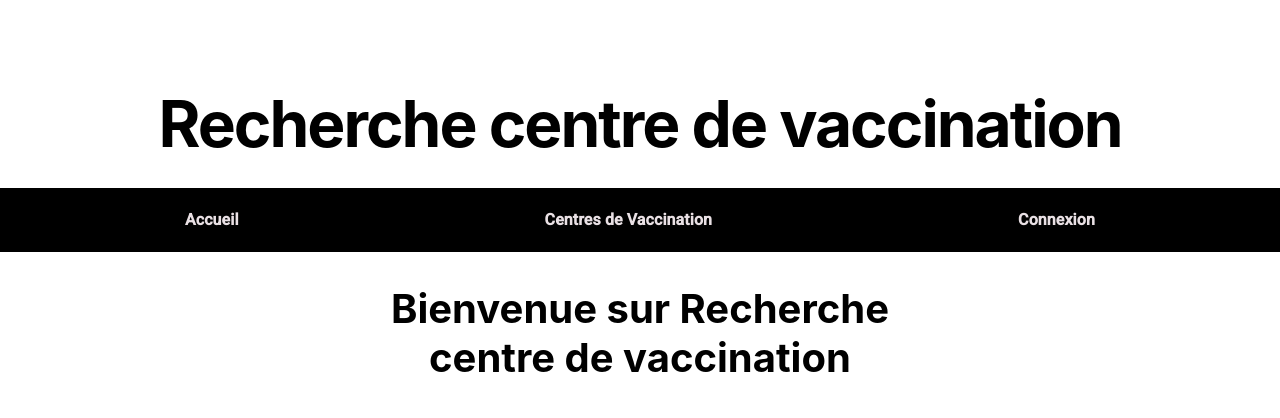
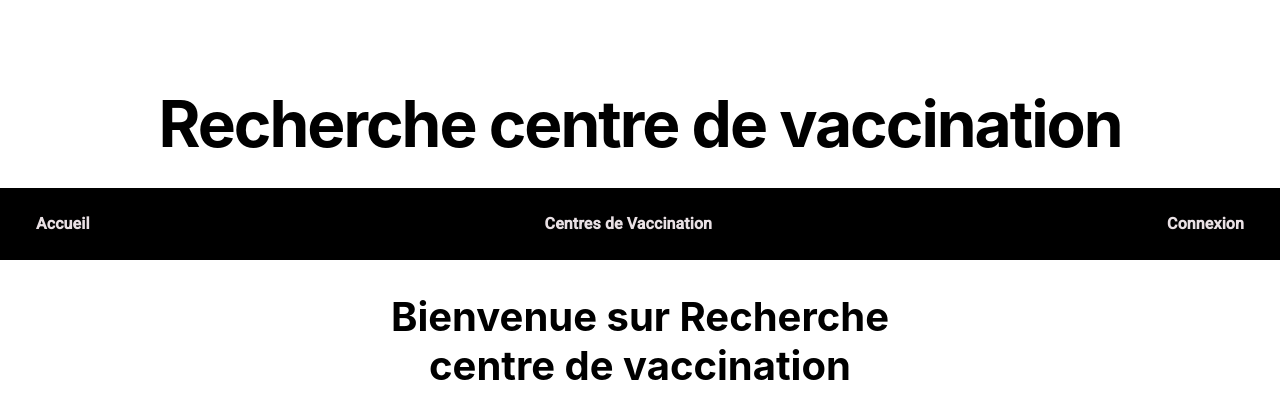
Before and after one commit to Lysandre23/ProjetFullStack, an Angular app in the folder vaccination-app/: page /home in a window 1280 px wide. Shown: the top 418 px of the page. Built offline with nearby package versions, Linux system fonts and the light colour scheme.

Commit message:
update navbar

```diff
--- a/vaccination-app/src/app/navbar/navbar.component.css
+++ b/vaccination-app/src/app/navbar/navbar.component.css
@@ -1,25 +1,40 @@
 .navbar {
-  display: flex;                 /* Active Flexbox */
-  justify-content: space-around; /* Ajoute un espace uniforme autour des boutons */
-  align-items: center;           /* Aligne verticalement les éléments au centre */
-  padding: 0 2rem;               /* Ajoute un padding horizontal */
-  background-color: black;        /* Définit une couleur de fond pour la barre */
+  display: flex;
+  flex-wrap: wrap; /* Les éléments passent à la ligne si nécessaire */
+  justify-content: space-between; /* Espacement entre les groupes d'éléments */
+  padding: 0.5rem 1rem; /* Espacement interne */
+  background-color: #000; /* Couleur de fond noire */
+  color: #fff; /* Couleur du texte */
+  align-items: center; /* Alignement vertical des boutons */
 }
 
 .navbar-item {
-  text-align: center;            /* Centre le texte dans chaque bouton */
+  margin: 0.5rem; /* Espacement autour des boutons */
+  white-space: nowrap; /* Empêche la coupure des boutons sur plusieurs lignes */
+}
+
+@media (max-width: 768px) {
+  .navbar {
+    flex-direction: column; /* Les boutons passent en colonne pour les petits écrans */
+    align-items: flex-start; /* Alignement à gauche des boutons */
+  }
 }
 
 button {
   font-size: 1rem;
   font-weight: bold;
   color: white;
-  background: transparent;       /* Boutons avec un fond transparent */
+  background: black; /* Fond noir pour les boutons */
   border: none;
   cursor: pointer;
-  margin: 0 1rem;                /* Ajoute un espace entre les boutons */
+  margin: 0.5rem; /* Espacement autour des boutons */
 }
 
 button:hover {
   background-color: blueviolet; /* Effet visuel au survol */
 }
+
+.navbar {
+  height: auto; /* La hauteur s'ajuste automatiquement au contenu */
+  min-height: 3rem; /* Hauteur minimale pour une apparence propre */
+}
```
